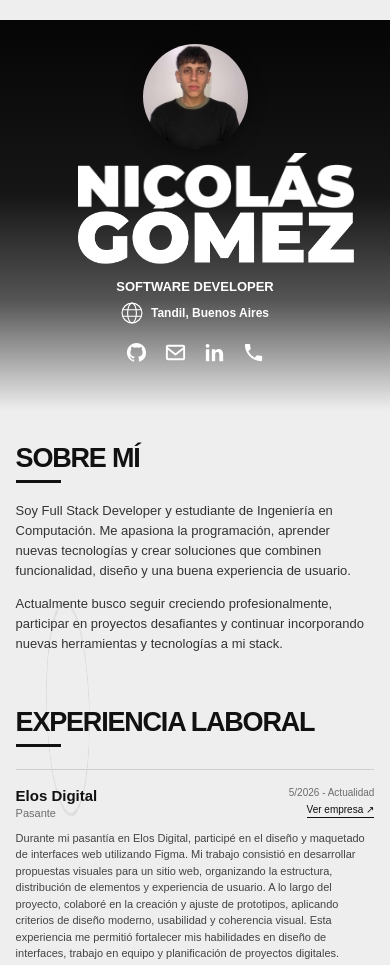
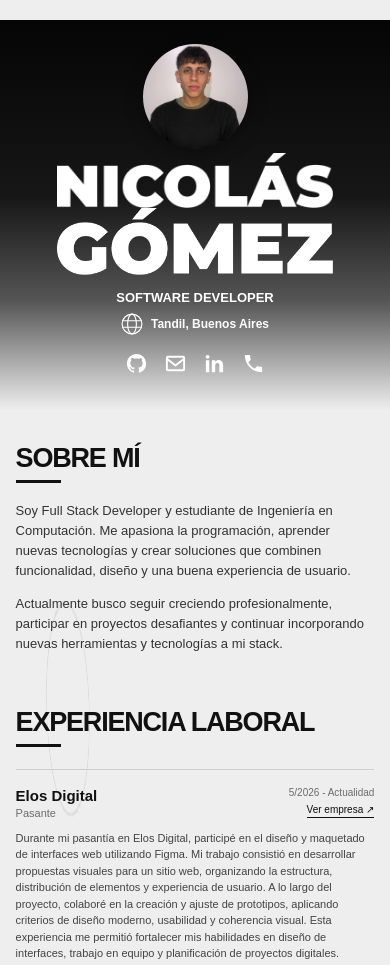
Before and after one commit to NicoGGomez/Portfolio, a plain HTML site: page Index.html in a window 390 px wide. Shown: the top 965 px of the page. Drawn offline with nearby package versions, Linux system fonts and the light colour scheme.

Commit message:
Cambio en el estilo del responsive

```diff
--- a/Styles/Style.css
+++ b/Styles/Style.css
@@ -1766,10 +1766,26 @@ main {
         overflow: hidden;
         background: #eee;
     }
+
+    .header-mobile__name {
+        max-width: 360px;
+    }
+
+    .header-mobile__nicolas {
+        width: 78%;
+        margin-top: -3%;
+    }
+
+    .header-mobile__gomez {
+        width: 78%;
+        margin-left: 0%;
+        margin-top: -0%;
+    }
+
 }
 
 /* Ajustes para celulares */
-@media (max-width: 500px) {
+@media (max-width: 700px) {
 
     .header-mobile {
         min-height: 390px;
@@ -1787,14 +1803,13 @@ main {
 
     .header-mobile__nicolas {
         width: 78%;
-        margin-left: 12%;
         margin-top: -3%;
     }
 
     .header-mobile__gomez {
         width: 78%;
-        margin-left: 12%;
-        margin-top: -3%;
+        margin-left: 0%;
+        margin-top: -0%;
     }
 
     .header-mobile__social {
```
